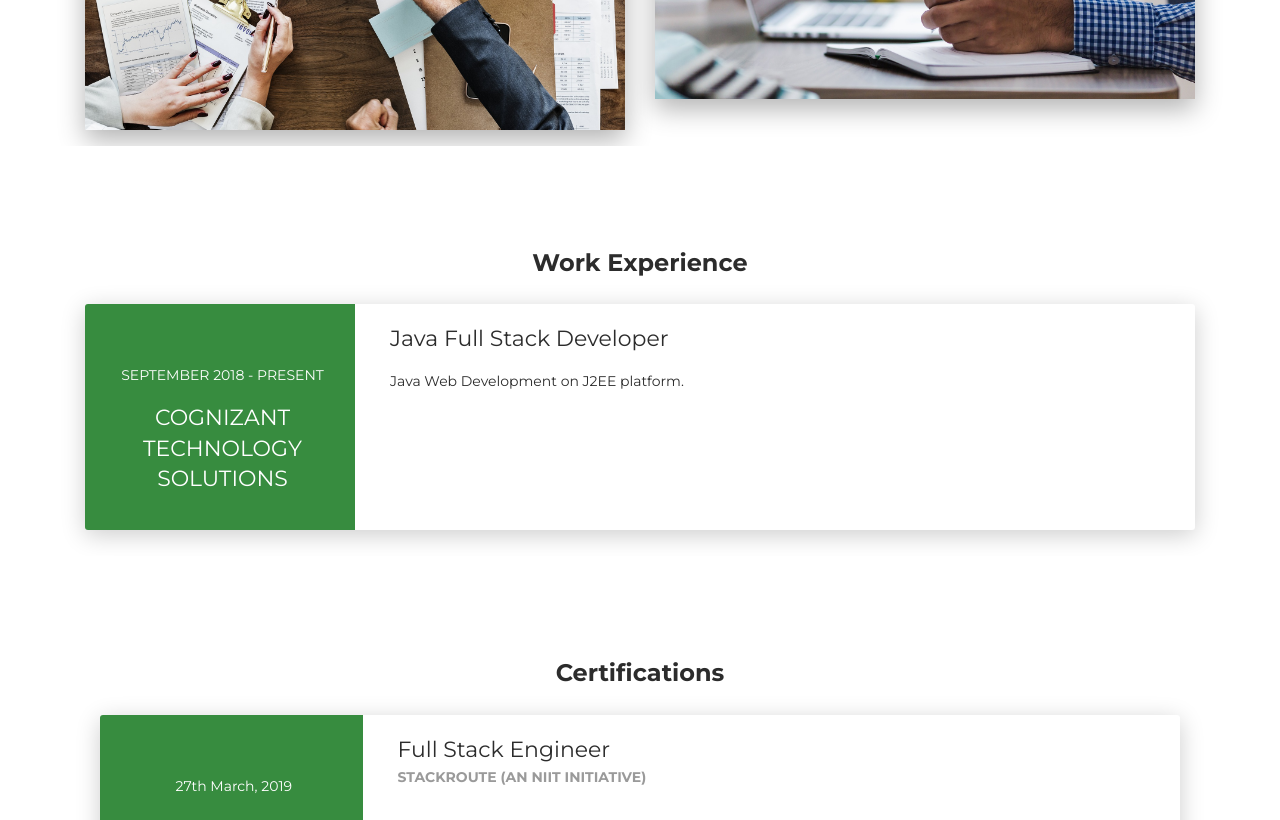
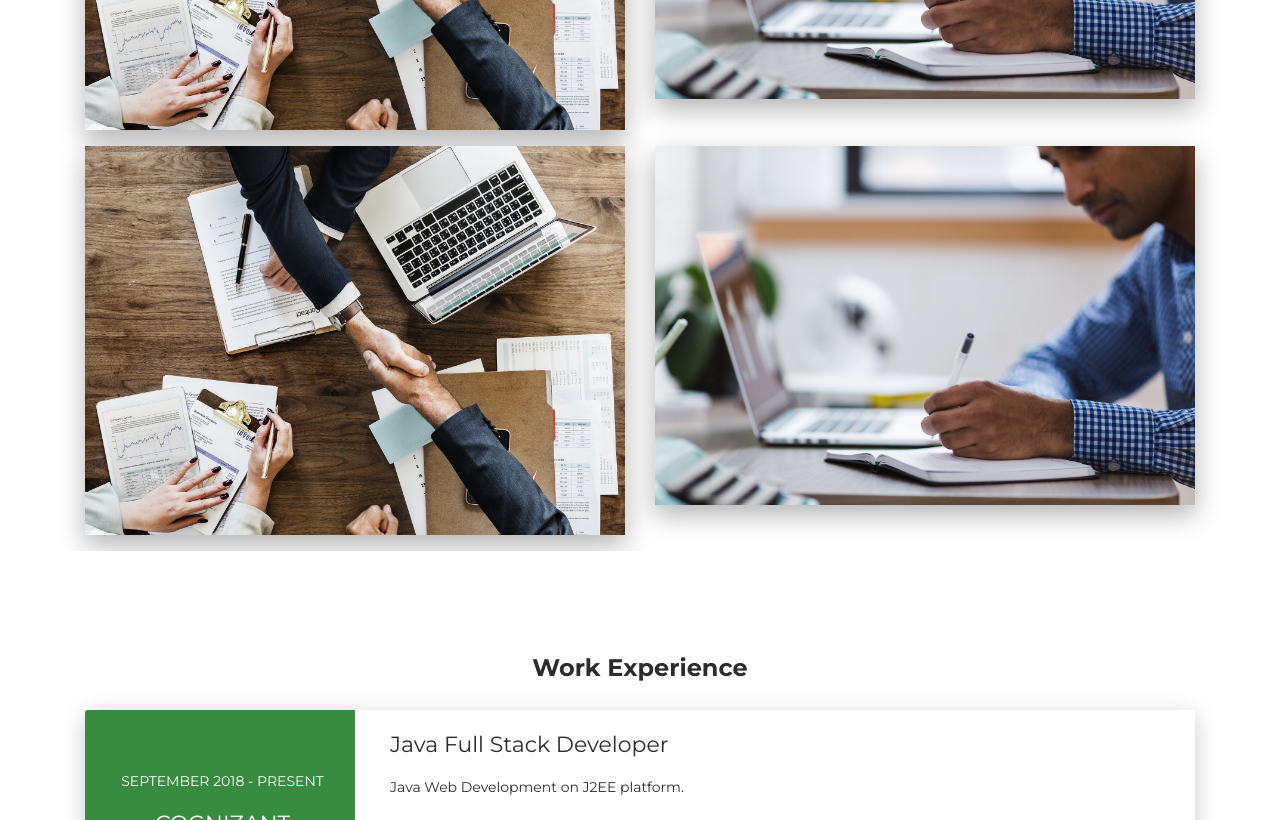
Before and after one commit to phani9613/phani9613.github.io, a plain HTML site: page index.html in a window 1280 px wide. Shown: the part 1980-2800 px from the top of the page. Drawn offline with nearby package versions, Linux system fonts and the light colour scheme.

Commit message:
Update index.html

```diff
--- a/index.html
+++ b/index.html
@@ -215,6 +215,32 @@
             </div>
           </div>
         </div>
+           <div class="row">
+            <div class="col-md-6">
+              <div class="cc-porfolio-image img-raised" data-aos="fade-up" data-aos-anchor-placement="top-bottom"><a href="#web-development">
+                  <figure class="cc-effect"><img src="images/project-6.jpg" alt="Image"/>
+                    <figcaption>
+                      <div class="h4">MyFest.</div>
+                      <p>Web Development</p>
+
+                      <p><strong>Cognizant Training Project</strong></p>
+                    </figcaption>
+                  </figure></a></div>
+
+            </div>
+           <div class="col-md-6">
+              <div class="cc-porfolio-image img-raised" data-aos="fade-up" data-aos-anchor-placement="top-bottom"><a href="#web-development">
+                  <figure class="cc-effect"><img src="images/project-7.jpg" alt="Image"/>
+                    <figcaption>
+                      <div class="h4">Courier Management System</div>
+                      <p>Web Development</p>
+                      <p><strong>Cognizant Training Project</strong></p>
+                    </figcaption>
+                  </figure></a></div>
+
+            </div>
+          </div>
+        </div>
       </div>
 
     </div>
```
